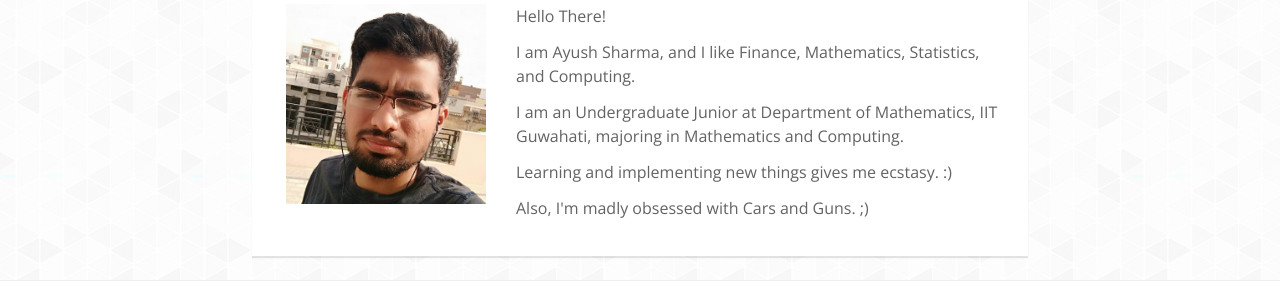
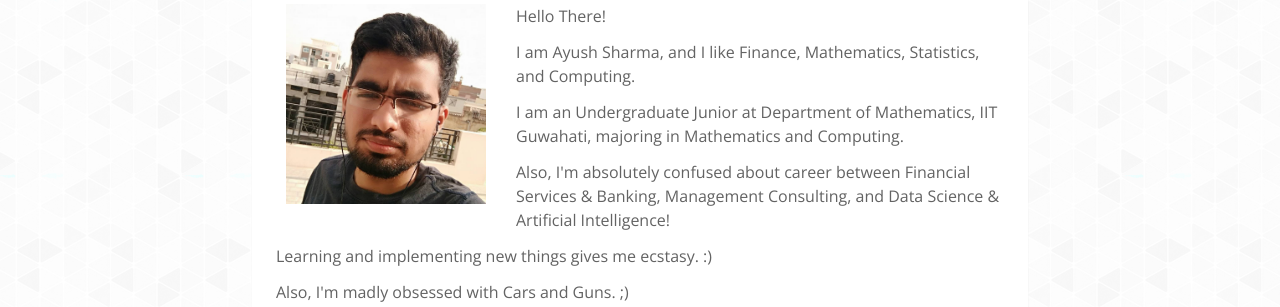
Before and after one commit to AShar97/ashar97.github.io, a plain HTML site: page about/index.html in a window 1280 px wide. Shown: the part 195-502 px from the top of the page. Drawn offline with nearby package versions, Linux system fonts and the light colour scheme; files whose address does not match are found by name.

Commit message:
Home and About page edited.

```diff
--- a/about/index.html
+++ b/about/index.html
@@ -67,6 +67,8 @@
 
 						<p>I am an Undergraduate Junior at Department of Mathematics, IIT Guwahati, majoring in Mathematics and Computing.</p>
 
+						<p>Also, I'm absolutely confused about career between Financial Services &amp; Banking, Management Consulting, and Data Science &amp; Artificial Intelligence!</p>
+
 						<p>Learning and implementing new things gives me ecstasy. :)</p>
 
 						<p>Also, I'm madly obsessed with Cars and Guns. ;)</p>
```
Also changed, not shown: index.html (+1 -0 lines).
